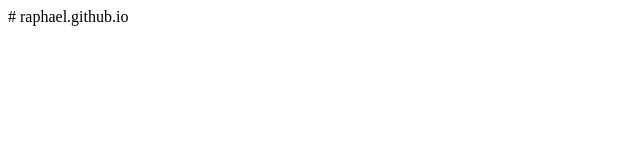
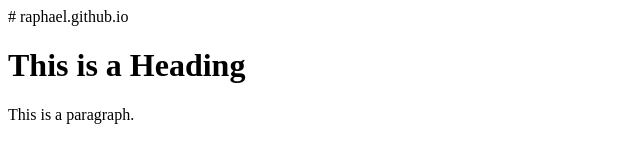
Before and after one commit to raphaell01/raphael.github.io, a plain HTML site: page index.html in a window 1280 px wide. Shown: the whole page, without its empty margins (0-640 px from the left). Drawn offline with Linux system fonts and the light colour scheme.

Commit message:
Update index.html

```diff
--- a/index.html
+++ b/index.html
@@ -1 +1,13 @@
 # raphael.github.io
+<!DOCTYPE html>
+<html>
+<head>
+<title>Page Title</title>
+</head>
+<body>
+
+<h1>This is a Heading</h1>
+<p>This is a paragraph.</p>
+
+</body>
+</html>
```
